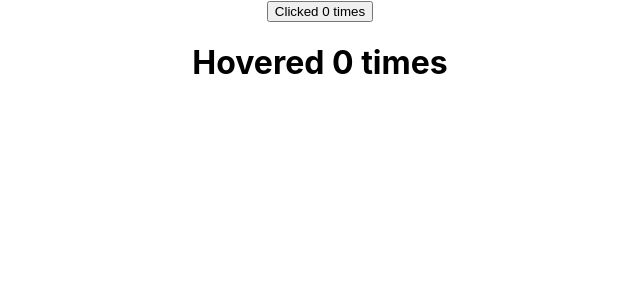
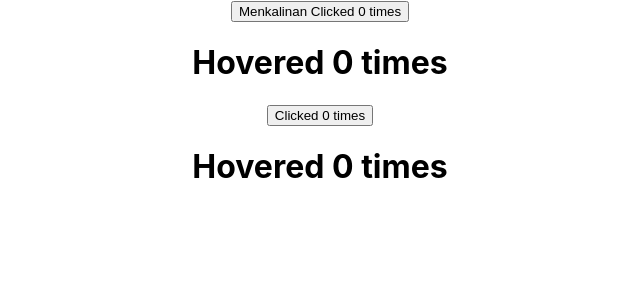
Before and after one commit to EranLavan/codevolution-one, a React (Create React App) app: page / in a window 1280 px wide. Shown: the top 300 px of the page, without its empty margins (320-960 px from the left). Built offline with nearby package versions, Linux system fonts and the light colour scheme.

Commit message:
modified:   src/App.js 	modified:   src/components/ClickCounter.js 	new file:   src/components/ClickCounterTwo.js 	modified:   src/components/HoverCounter.js 	new file:   src/components/HoverCounterTwo.js 	modified:   src/components/withCounter.js

```diff
--- a/src/App.js
+++ b/src/App.js
@@ -31,6 +31,8 @@
 import ErrorBoundary from './components/ErrorBoundary';
 import ClickCounter from './components/ClickCounter';
 import HoverCounter from './components/HoverCounter';
+import ClickCounterTwo from './components/ClickCounterTwo';
+import HoverCounterTwo from './components/HoverCounterTwo';
 
 // function App() {
 //   return (
@@ -45,9 +47,13 @@
     return (
       <div className="App">
 
-        <ClickCounter />
+        <ClickCounter name='Menkalinan'/>
 
         <HoverCounter />
+
+        <ClickCounterTwo />
+
+        <HoverCounterTwo />
 
         {/* <ErrorBoundary><Hero heroName='Batman' /></ErrorBoundary>
         <ErrorBoundary><Hero heroName='Superman' /></ErrorBoundary>
--- a/src/components/ClickCounter.js
+++ b/src/components/ClickCounter.js
@@ -7,10 +7,10 @@
     const { count, incrementCount } = this.props;
     return (
         <button onClick={incrementCount}>
-            Clicked {count} times
+            {this.props.name} Clicked {count} times
         </button>
            )
   }
 }
 
-export default withCounter(ClickCounter)
+export default withCounter(ClickCounter, 5)
--- /dev/null
+++ b/src/components/ClickCounterTwo.js
@@ -0,0 +1,29 @@
+import React, { Component } from 'react'
+
+class ClickCounterTwo extends Component {
+
+constructor(props) {
+  super(props)
+
+  this.state = {
+     count: 0
+  }
+}
+
+incrementCount = () => {
+    this.setState(prevState => {
+        return{ count: prevState.count + 1 }
+    })
+}
+
+  render() {
+    const { count } = this.state
+    return (
+      <button onClick={this.incrementCount}>
+        Clicked {count} times
+      </button>
+    )
+  }
+}
+
+export default ClickCounterTwo
--- a/src/components/HoverCounter.js
+++ b/src/components/HoverCounter.js
@@ -13,4 +13,4 @@
   }
 }
 
-export default withCounter(HoverCounter)
+export default withCounter(HoverCounter, 10)
--- /dev/null
+++ b/src/components/HoverCounterTwo.js
@@ -0,0 +1,30 @@
+import React, { Component } from 'react'
+
+class HoverCounterTwo extends Component {
+
+    constructor(props) {
+        super(props)
+
+        this.state = {
+           count: 0
+        }
+      }
+
+      incrementCount = () => {
+          this.setState(prevState => {
+              return{ count: prevState.count + 1 }
+          })
+      }
+
+  render() {
+    const { count } = this.state
+
+    return (
+      <h1 onMouseOver={this.incrementCount}>
+        Hovered {count} times
+      </h1>
+    )
+  }
+}
+
+export default HoverCounterTwo
--- a/src/components/withCounter.js
+++ b/src/components/withCounter.js
@@ -1,6 +1,6 @@
 import React from 'react';
 
-const withCounter = WrappedComponent => {
+const withCounter = (WrappedComponent, incrementNumber) => {
     class withCounter extends React.Component {
 
         constructor(props) {
@@ -13,7 +13,7 @@
 
           incrementCount = () => {
               this.setState(prevState => {
-                  return { count: prevState.count + 1 }
+                  return { count: prevState.count + incrementNumber }
               })
           }
 
@@ -21,6 +21,7 @@
             return <WrappedComponent
                 count={this.state.count}
                 incrementCount={this.incrementCount}
+                {...this.props}
                     />
         }
     }
```
